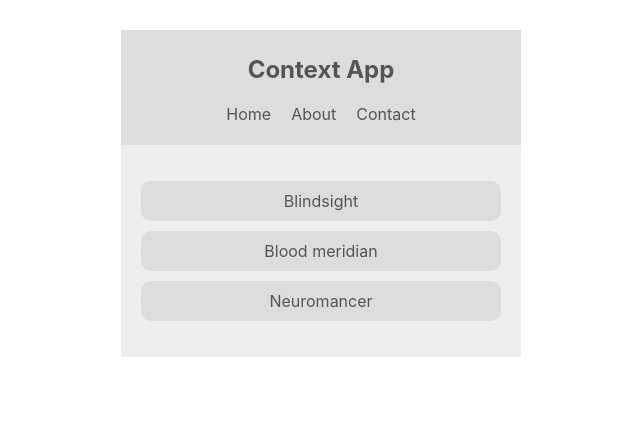
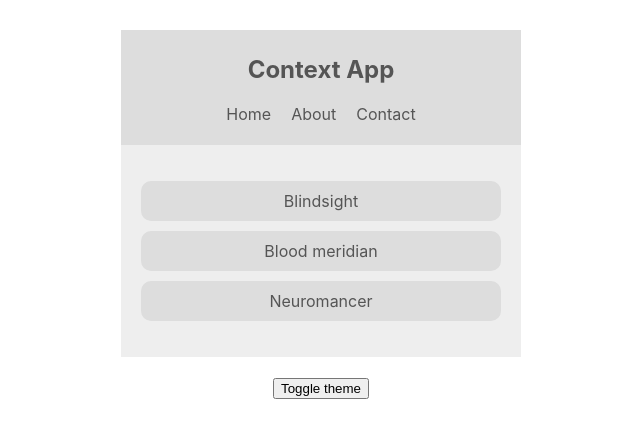
Before and after one commit to strobosaur/react-contextapp, a React (Create React App) app: page / in a window 1280 px wide. Shown: the top 438 px of the page, without its empty margins (319-959 px from the left). Built offline with nearby package versions, Linux system fonts and the light colour scheme.

Commit message:
toggle theme function & button

```diff
--- a/src/App.js
+++ b/src/App.js
@@ -1,6 +1,7 @@
 import React from 'react';
 import BookList from "./components/BookList";
 import Navbar from "./components/Navbar";
+import ThemeToggle from './components/ThemeToggle';
 import ThemeContextProvider from './contexts/ThemeContext';
 
 function App() {
@@ -9,6 +10,7 @@
       <ThemeContextProvider>
         <Navbar />
         <BookList />
+        <ThemeToggle />
       </ThemeContextProvider>
     </div>
   );
--- /dev/null
+++ b/src/components/ThemeToggle.js
@@ -0,0 +1,14 @@
+import React, { Component } from 'react';
+import { ThemeContext } from '../contexts/ThemeContext';
+
+class ThemeToggle extends React.Component {
+  static contextType = ThemeContext;
+  render() {
+    const { toggleTheme } = this.context;
+    return (
+      <button onClick={toggleTheme}>Toggle theme</button>
+    );
+  }
+}
+
+export default ThemeToggle;
--- a/src/contexts/ThemeContext.js
+++ b/src/contexts/ThemeContext.js
@@ -8,9 +8,12 @@
     light: { syntax: '#555', ui: '#ddd', bg: '#eee' },
     dark: { syntax: '#ddd', ui: '#333', bg: '#555' }
   }
+  toggleTheme = () => {
+    this.setState({ isLightTheme: !this.state.isLightTheme });
+  }
   render() {
     return (
-      <ThemeContext.Provider value={{...this.state}}>
+      <ThemeContext.Provider value={{...this.state, toggleTheme: this.toggleTheme}}>
         {this.props.children}
       </ThemeContext.Provider>
     );
```
